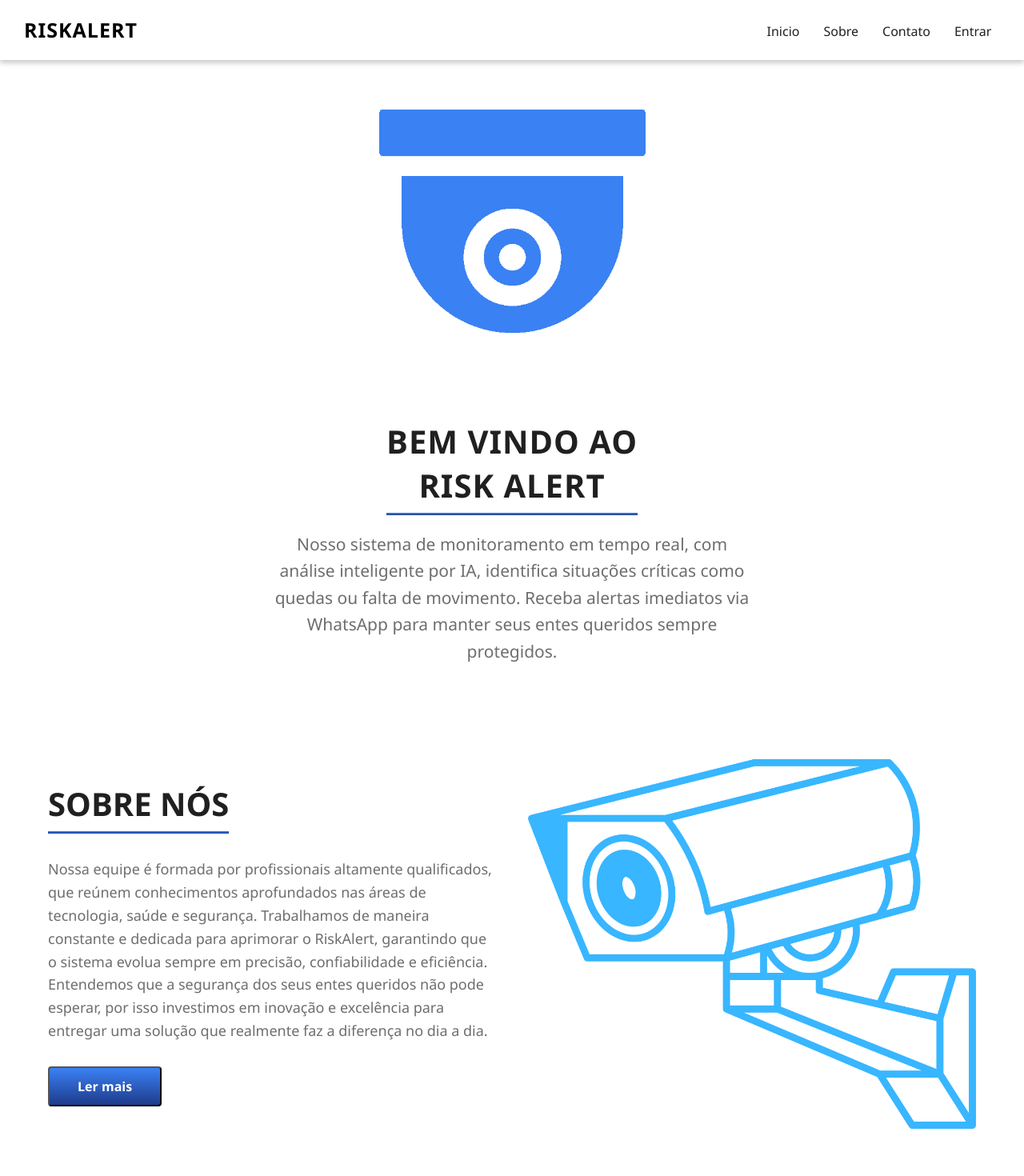
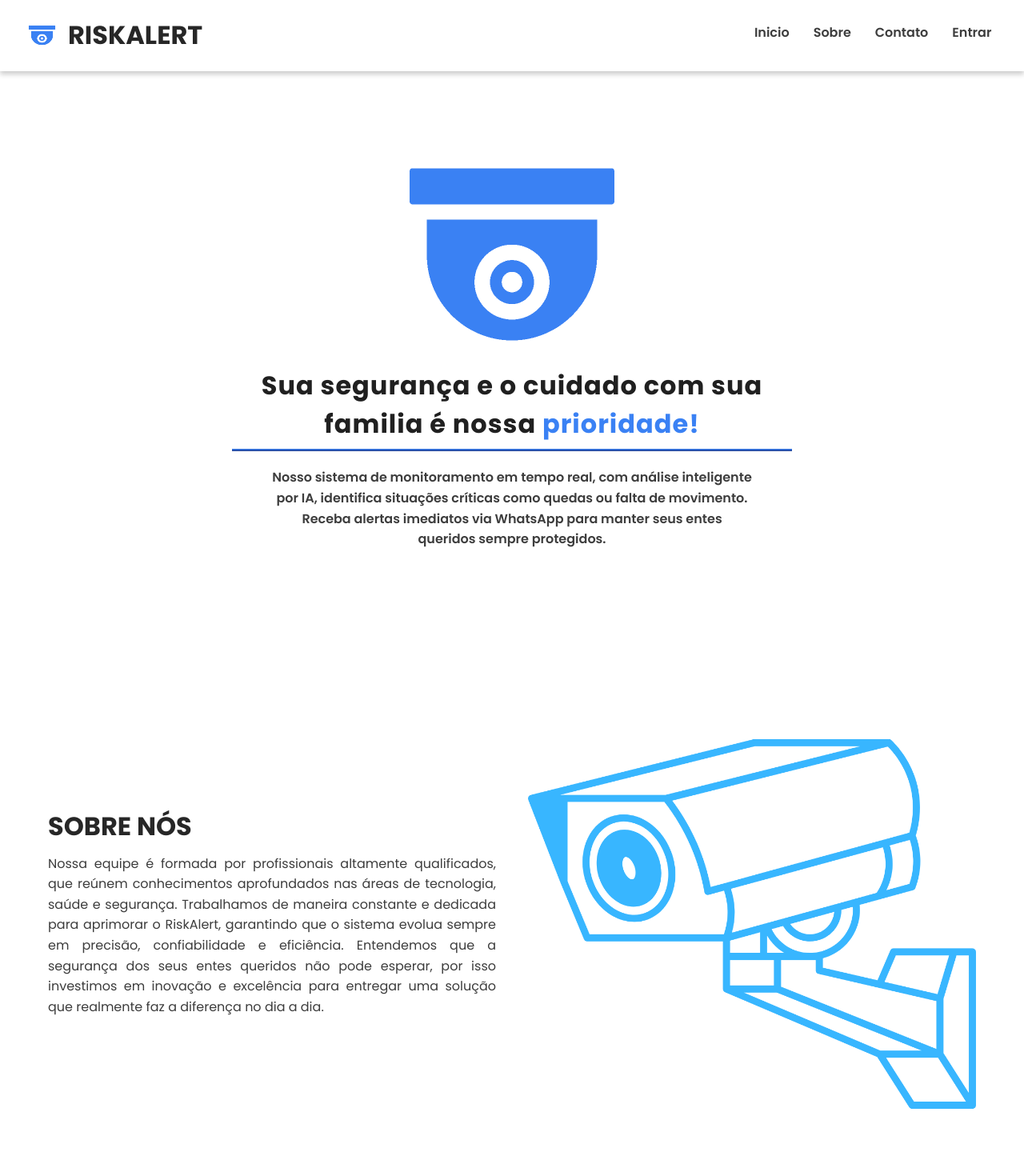
Before and after one commit to SrCoffee1/RK, a React (Create React App) app: page / in a window 1280 px wide. Shown: the top 1470 px of the page at 80% size. Built offline with nearby package versions, Linux system fonts and the light colour scheme.

Commit message:
atualizações

```diff
--- a/public/index.html
+++ b/public/index.html
@@ -1,19 +1,19 @@
 <!DOCTYPE html>
 <html lang="en">
+
 <head>
   <meta charset="utf-8" />
   <link rel="icon" href="%PUBLIC_URL%/Icon_Logo.png" />
 
   <meta name="viewport" content="width=device-width, initial-scale=1" />
   <meta name="theme-color" content="#000000" />
-    <meta
-      name="description"
-      content="Web site created using create-react-app"
-    />
+  <meta name="description" content="Web site created using create-react-app" />
+  <link rel="stylesheet" href="https://cdnjs.cloudflare.com/ajax/libs/font-awesome/6.0.0-beta3/css/all.min.css" />
+  <link rel="preconnect" href="https://fonts.googleapis.com">
+  <link rel="preconnect" href="https://fonts.gstatic.com" crossorigin>
   <link
-      rel="stylesheet"
-      href="https://cdnjs.cloudflare.com/ajax/libs/font-awesome/6.0.0-beta3/css/all.min.css"
-    />
+    href="https://fonts.googleapis.com/css2?family=Poppins:ital,wght@0,100;0,200;0,300;0,400;0,500;0,600;0,700;0,800;0,900;1,100;1,200;1,300;1,400;1,500;1,600;1,700;1,800;1,900&display=swap"
+    rel="stylesheet">
 
   <link rel="stylesheet" href="https://fonts.googleapis.com/icon?family=Material+Icons">
   <link rel="apple-touch-icon" href="./assets/images/LogoTEste.png" />
@@ -21,6 +21,7 @@
   <title>RiskAlert
   </title>
 </head>
+
 <body>
   <div id="root"></div>
   <!--
@@ -34,4 +35,5 @@
       To create a production bundle, use `npm run build` or `yarn build`.
     -->
 </body>
+
 </html>
--- a/src/pages/LOGINeCADASTRO/LoginECadastro.css
+++ b/src/pages/LOGINeCADASTRO/LoginECadastro.css
@@ -3,7 +3,7 @@
   margin: 0;
   padding: 0;
   box-sizing: border-box;
-  font-family: 'Segoe UI', Tahoma, Geneva, Verdana, sans-serif;
+  font-family: "Poppins", sans-serif;
 }
 
 .auth-container {
--- a/src/pages/LandingPage/LandingPageScreen.css
+++ b/src/pages/LandingPage/LandingPageScreen.css
@@ -1,5 +1,8 @@
 html {
   scroll-behavior: smooth;
+}
+*{
+  font-family: "Poppins", sans-serif;
 }
 
 #home {
@@ -38,17 +41,24 @@ html {
   top: 0;
   left: 0;
   right: 0;
-  z-index: 10; /* Garantindo que o cabeçalho fique acima de outros conteúdos */
+  z-index: 100;
   box-shadow: 0 4px 6px rgba(0, 0, 0, 0.2);
+  background-color: #ffffff;
 }
 
 /* Logo fixo */
 .logo {
-  color: rgb(0, 0, 0);
-  font-size: 25px;
-  font-weight: bold;
-  letter-spacing: 1px;
-  cursor: pointer;
+  display: flex;
+  align-items: center;
+  gap: 10px;
+}
+
+.img-logo {
+  height: 40px; /* ajuste conforme necessário */
+}
+
+.logo h1 {
+  margin: 0;
 }
 
 /* Navegação fixada à direita */
@@ -67,10 +77,12 @@ html {
 }
 
 .navegacao ul li a {
-  color: #202020;
+  color: #3d3d3d;
+  font-weight: 600;
   text-decoration: none;
   font-size: 16px;
   transition: color 0.2s ease, transform 0.2s ease;
+  margin-top: 5%;
 }
 
 .navegacao ul li a:hover {
@@ -88,7 +100,7 @@ html {
   display: grid;
   grid-template-columns: 1fr;
   grid-gap: 20px;
-  margin-top: 50px; /* Compensando a altura do cabeçalho fixo */
+  margin-top: 25px;
 }
 
 /* Seção de boas-vindas */
@@ -104,35 +116,50 @@ html {
 }
 
 .imagem-boas-vindas {
-  width: 65%;
+  width: 50%;
   height: auto;
+  left: auto;
+  right: auto;
+  align-items: center;
   object-fit: contain;
-  margin-bottom: 20px;
+}
+.titulo-boas-vindas span{
+  color: #3a81f4;
 }
 
 .titulo-boas-vindas {
   color: #202020;
-  font-size: 40px;
+  font-size: 32px;
+  left: auto;
+  right: auto;
   font-weight: bold;
   margin-bottom: 20px;
   letter-spacing: 1px;
+  margin-top: -35px;
+}
+.img-logo{
+  width: 45px;
 }
 
 .texto-boas-vindas {
-  font-size: 21px;
+  font-size: 16px;
   line-height: 1.6;
-  color: #6e6e6e;
+  color: #3d3d3d;
+  font-weight: 600;
   max-width: 600px;
   margin: 0 auto;
 }
-
-
+.title-sobre h1{
+   font-size: 25px;
+   color: #242424;
+   margin-bottom: 5%;
+}
 
 .titulo-boas-vindas,
 .titulo-sobre{
   position: relative;
   display: inline-block;
-  padding-bottom: 10px; /* Ajuste a distância entre o título e a linha */
+  padding-bottom: 10px;/* Ajuste a distância entre o título e a linha */
 }
 
 .titulo-boas-vindas::after,
@@ -198,10 +225,12 @@ html {
 }
 
 .texto-sobre p {
-  font-size: 18px;
+  margin-top: 10px;
+  font-size: 16px;
   line-height: 1.6;
-  color: #6e6e6e;
+  color: #3d3d3d;
   margin-bottom: 30px;
+  text-align: justify;
 }
 
 .botao-ler-mais {
@@ -264,7 +293,8 @@ html {
 /* Estilos gerais para a seção de contato */
 .container-contato {
   margin-bottom: 10%;
-  width: 100%;
+  margin-left: 5%;
+  width: 90%;
   display: flex;
   justify-content: center;
   padding: 2rem 0;
--- a/src/pages/LandingPage/LandingPageScreen.jsx
+++ b/src/pages/LandingPage/LandingPageScreen.jsx
@@ -24,7 +24,14 @@ function LandingPageScreen() {
   return (
     <div className="aplicativo">
       <header className="cabecalho">
-        <div className="logo">RISKALERT</div>
+        <div className="logo">
+          <img
+            src={logo}
+            alt="Ilustração de boas-vindas"
+            className="img-logo"
+          />
+          <h1>RISKALERT</h1>
+        </div>
         <nav className="navegacao">
           <ul>
             <li><a href="#home">Inicio</a></li>
@@ -44,8 +51,8 @@ function LandingPageScreen() {
           />
 
           <h1 className="titulo-boas-vindas">
-            BEM VINDO AO<br/>
-            RISK ALERT
+            Sua segurança e o cuidado com sua familia é nossa <span>prioridade!</span>
+
           </h1>
 
           <p className="texto-boas-vindas">
@@ -57,12 +64,8 @@ function LandingPageScreen() {
         <div id="sobre" className="container-sobre">
           <div className="conteudo-sobre">
             <div className="texto-sobre">
-              <h1 className="titulo-sobre">SOBRE NÓS</h1>
-              <p>
-                Nossa equipe é formada por profissionais altamente qualificados, que reúnem conhecimentos aprofundados nas áreas de tecnologia, saúde e segurança. Trabalhamos de maneira constante e dedicada para aprimorar o RiskAlert, garantindo que o sistema evolua sempre em precisão, confiabilidade e eficiência. Entendemos que a segurança dos seus entes queridos não pode esperar, por isso investimos em inovação e excelência para entregar uma solução que realmente faz a diferença no dia a dia.
-
-              </p>
-              <button className="botao-ler-mais">Ler mais</button>
+              <h1 className="title-sobre">SOBRE NÓS</h1>
+              <p className="paragrafo-sobre">Nossa equipe é formada por profissionais altamente qualificados, que reúnem conhecimentos aprofundados nas áreas de tecnologia, saúde e segurança. Trabalhamos de maneira constante e dedicada para aprimorar o RiskAlert, garantindo que o sistema evolua sempre em precisão, confiabilidade e eficiência. Entendemos que a segurança dos seus entes queridos não pode esperar, por isso investimos em inovação e excelência para entregar uma solução que realmente faz a diferença no dia a dia.</p>
             </div>
             <div className="imagem-sobre">
               <img src={cameraIcon} alt="Câmera de segurança" className="icone-camera" />
```
Lines whose indentation alone changed are shown as unchanged.
